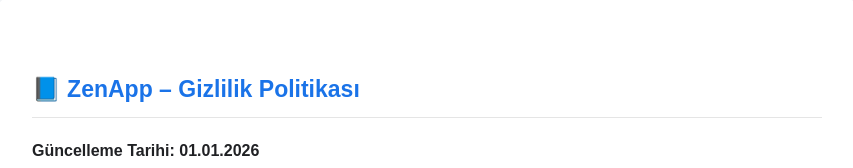
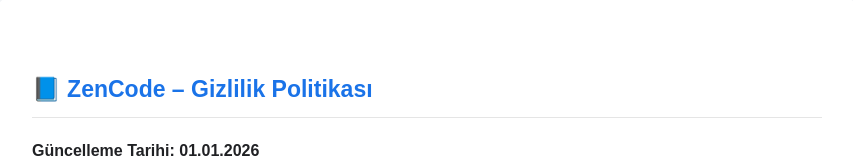
Before and after one commit to muratcelik64/ZenAppWebPrivacyPolicy, a plain HTML site: page index.html in a window 1280 px wide. Shown: the part 322-490 px from the top of the page, without its empty margins (213-1066 px from the left). Drawn offline with Linux system fonts and the light colour scheme.

Commit message:
ZenCode Application – Privacy Policy

```diff
--- a/index.html
+++ b/index.html
@@ -216,7 +216,7 @@
 
 <main class="content" id="turkish">
 
-    <h2>📘 ZenApp – Gizlilik Politikası</h2>
+    <h2>📘 ZenCode – Gizlilik Politikası</h2>
 
     <p><strong>Güncelleme Tarihi: 01.01.2026</strong></p>
 
```
